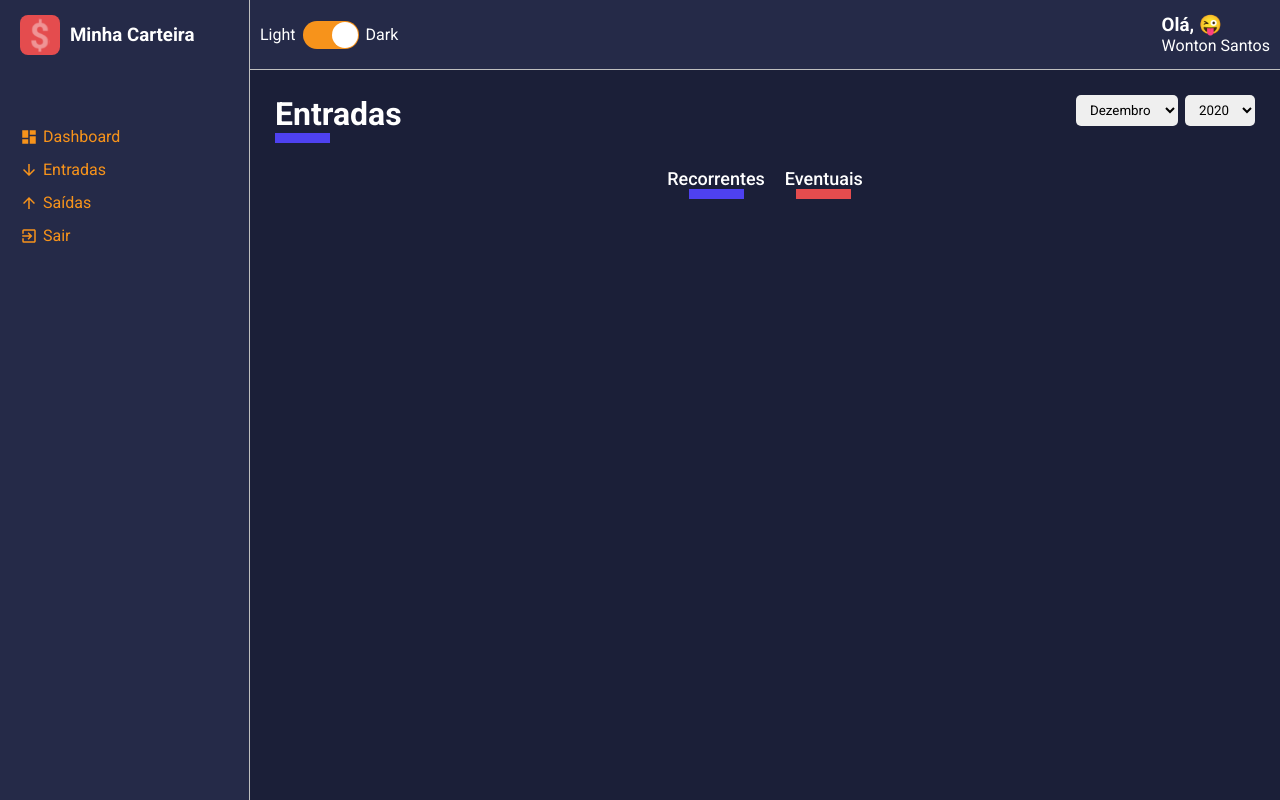
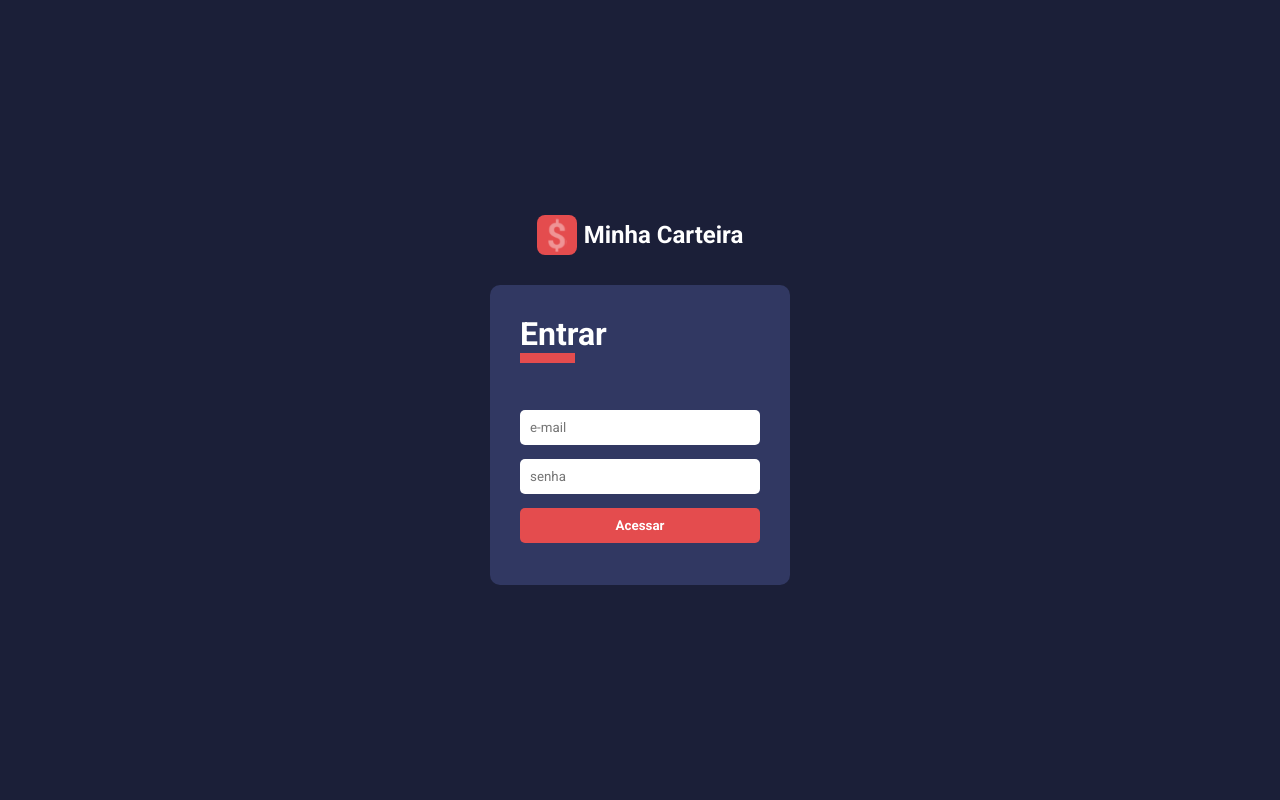
Before and after one commit to uiltonjose/minha-carteira, a React (Create React App) app: page /list/entry-balance in a window 1280 px wide. Built offline with nearby package versions, Linux system fonts and the light colour scheme.

Commit message:
SignIn Page

```diff
--- /dev/null
+++ b/src/components/Button/index.tsx
@@ -0,0 +1,10 @@
+import React, { ButtonHTMLAttributes } from "react";
+import { Container } from "./styles";
+
+type IButtonProps = ButtonHTMLAttributes<HTMLButtonElement>;
+
+const Button: React.FC<IButtonProps> = ({ children, ...rest }) => (
+  <Container {...rest}>{children}</Container>
+);
+
+export default Button;
--- /dev/null
+++ b/src/components/Button/styles.ts
@@ -0,0 +1,20 @@
+import styled from "styled-components";
+
+export const Container = styled.button`
+  width: 100%;
+
+  margin: 7px 0;
+  padding: 10px;
+
+  border-radius: 5px;
+
+  font-weight: bold;
+  color: ${(props) => props.theme.colors.white};
+  background-color: ${(props) => props.theme.colors.warning};
+
+  transition: opacity 0.3s;
+
+  &:hover {
+    opacity: 0.7;
+  }
+`;
--- /dev/null
+++ b/src/components/Input/index.tsx
@@ -0,0 +1,8 @@
+import React, { InputHTMLAttributes } from "react";
+import { Container } from "./styles";
+
+type IInputProps = InputHTMLAttributes<HTMLInputElement>;
+
+const Input: React.FC<IInputProps> = ({ ...rest }) => <Container {...rest} />;
+
+export default Input;
--- /dev/null
+++ b/src/components/Input/styles.ts
@@ -0,0 +1,10 @@
+import styled from "styled-components";
+
+export const Container = styled.input`
+  width: 100%;
+
+  margin: 7px 0;
+  padding: 10px;
+
+  border-radius: 5px;
+`;
--- a/src/pages/SignIn/index.tsx
+++ b/src/pages/SignIn/index.tsx
@@ -1,7 +1,38 @@
-import React from 'react';
+import React from "react";
+
+import logoImg from "../../assets/logo.svg";
+import Button from "../../components/Button";
+import Input from "../../components/Input";
+
+import { Container, Logo, Form, FormTitle } from "./styles";
 
 const SignIn: React.FC = () => {
-    return <h1>SignIn</h1>
-}
+  return (
+    <Container>
+      <Logo>
+        <img src={logoImg} alt="Minha Carteira" />
+        <h2>Minha Carteira</h2>
+      </Logo>
+
+      <Form onSubmit={() => {}}>
+        <FormTitle>Entrar</FormTitle>
+
+        <Input
+            type="email"
+            required
+            placeholder="e-mail"
+        />
+
+        <Input
+            type="password"
+            required
+            placeholder="senha"
+        />
+
+        <Button type="submit">Acessar</Button>
+      </Form>
+    </Container>
+  );
+};
 
 export default SignIn;
--- a/src/pages/SignIn/styles.ts
+++ b/src/pages/SignIn/styles.ts
@@ -1,5 +1,54 @@
 import styled from "styled-components";
 
 export const Container = styled.div`
+  height: 100vh;
 
+  display: flex;
+  flex: 1;
+  flex-direction: column;
+  justify-content: center;
+  align-items: center;
+
+  background-color: ${(props) => props.theme.colors.primary};
 `;
+
+export const Logo = styled.div`
+  display: flex;
+  align-items: center;
+
+  margin-bottom: 30px;
+
+  > h2 {
+    color: ${(props) => props.theme.colors.white};
+    margin-left: 7px;
+  }
+
+  > img {
+    width: 40px;
+    height: 40px;
+  }
+`;
+
+export const Form = styled.form`
+  width: 300px;
+  height: 300px;
+
+  padding: 30px;
+
+  border-radius: 10px;
+
+  background-color: ${(props) => props.theme.colors.tertiary};
+`;
+
+export const FormTitle = styled.h1`
+  color: ${(props) => props.theme.colors.white};
+
+  margin-bottom: 40px;
+
+  &:after {
+    content: "";
+    display: block;
+    width: 55px;
+    border-bottom: 10px solid ${(props) => props.theme.colors.warning};
+  }
+`;
--- /dev/null
+++ b/src/routes/auth.routes.tsx
@@ -0,0 +1,12 @@
+import React from "react";
+import { Switch, Route } from "react-router-dom";
+
+import SignIn from "../pages/SignIn";
+
+const AuthRoutes: React.FC = () => (
+  <Switch>
+    <Route component={SignIn} />
+  </Switch>
+);
+
+export default AuthRoutes;
--- a/src/routes/index.tsx
+++ b/src/routes/index.tsx
@@ -2,10 +2,12 @@ import React from "react";
 import { BrowserRouter } from "react-router-dom";
 
 import App from "./app.routes";
+import Auth from "./auth.routes";
 
 const Routes: React.FC = () => (
   <BrowserRouter>
-    <App />
+    {/* <App /> */}
+    <Auth />
   </BrowserRouter>
 );
 
```
Also changed, not shown: 1 other file (tests, documents, lock files or other folders).
